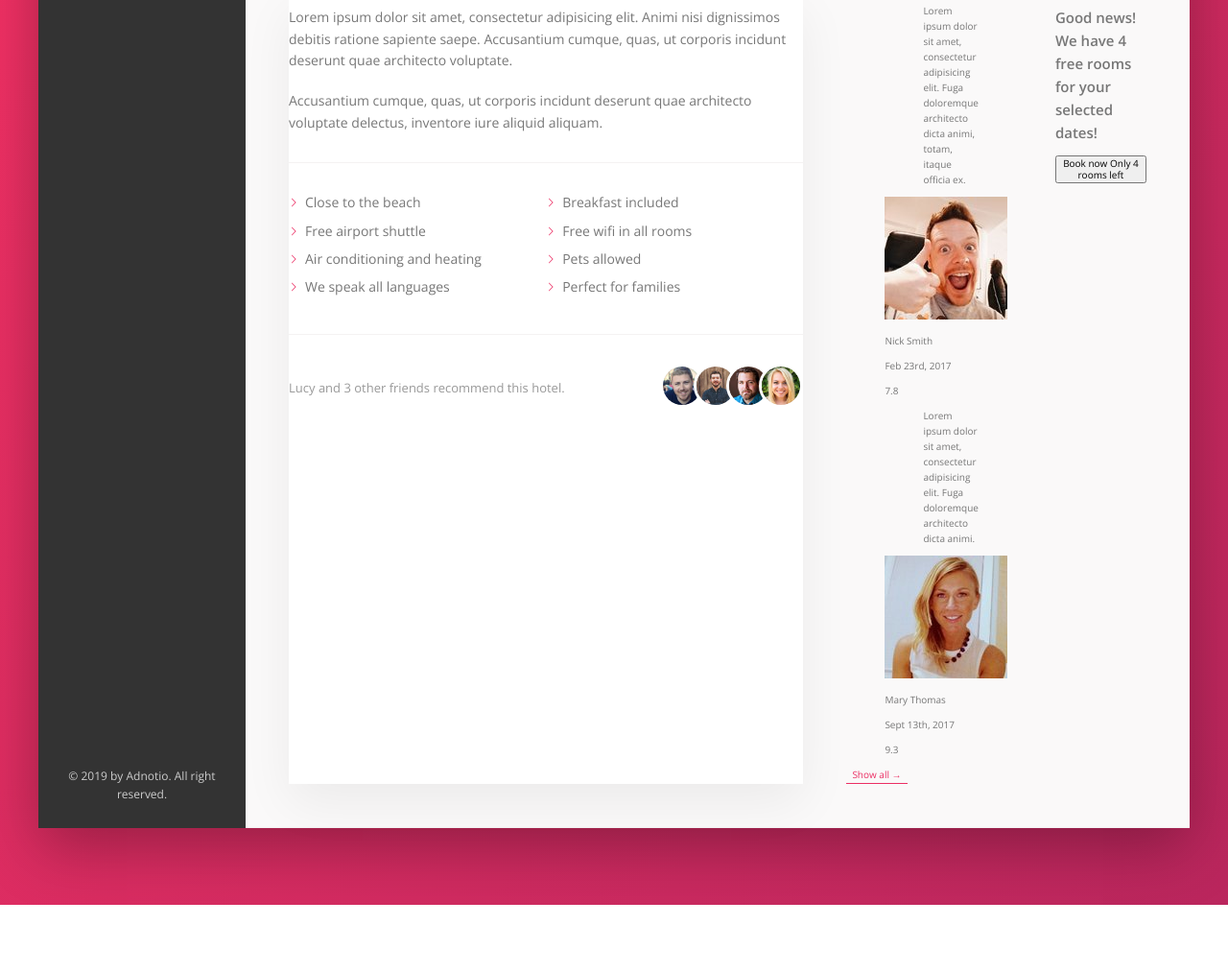
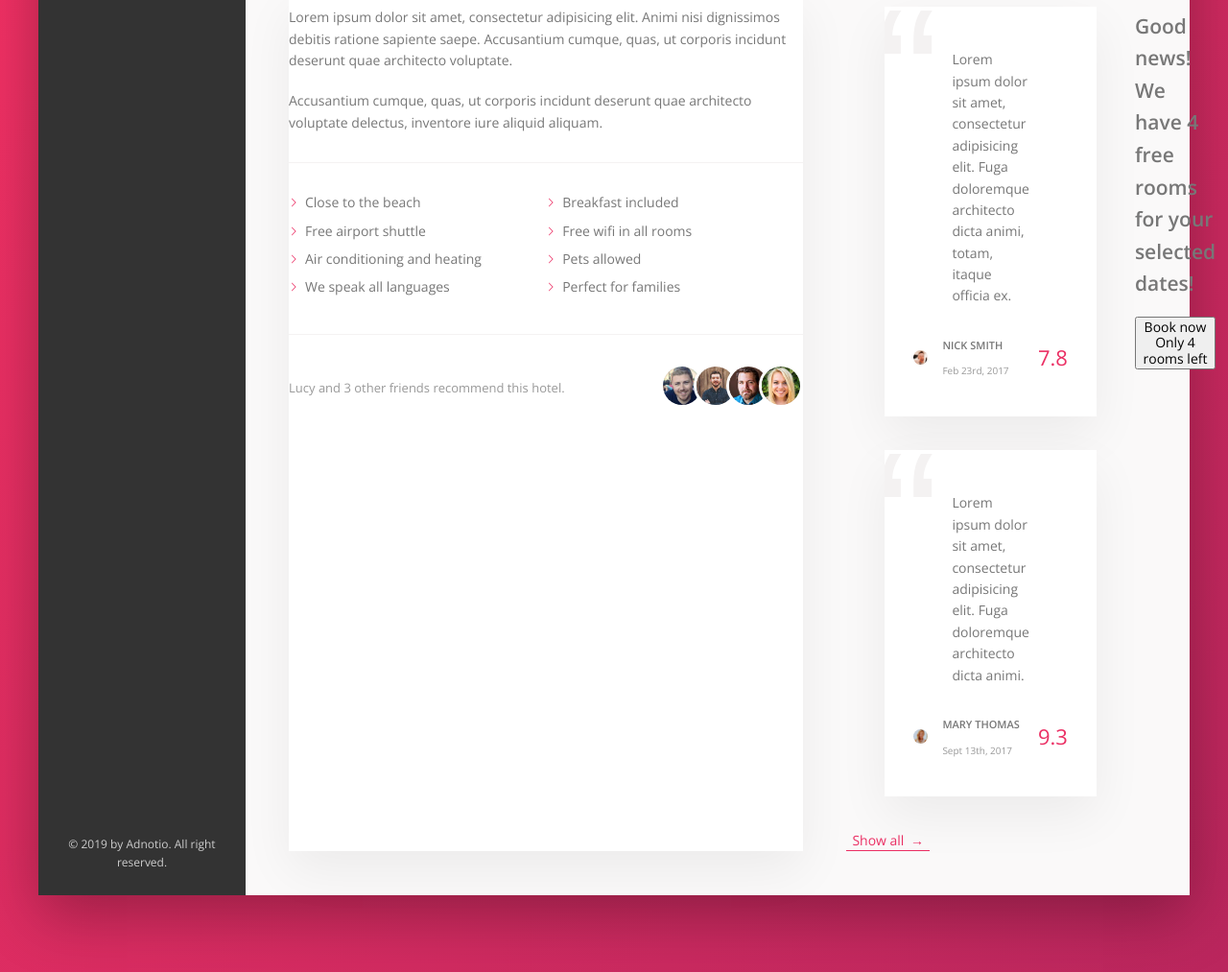
Before and after one commit to KrzysztofNyrek/Trillo, a website: page index.html in a window 1280 px wide. Shown: the part 684-1697 px from the top of the page at 96% size. Before the commit the page ends 1627 px from the top, so only its background shows below. Drawn offline with nearby package versions, Linux system fonts and the light colour scheme.

Commit message:
set review section display

```diff
--- a/sass/_components.scss
+++ b/sass/_components.scss
@@ -233,8 +233,17 @@
   cursor: pointer;
   transition: all .2s;
 
+  & span{
+    margin-left: 3px;
+    transition: margin-left .2s;
+  }
+
   &:hover{
     color: var(--color-GreyDark1);
+
+    span{
+      margin-left: 8px;
+    }
   }
   &:focus{
     outline: none;
@@ -316,3 +325,59 @@
     }
   }
 }
+
+.review{
+  background-color: #fff;
+  box-shadow: var(--shadow-light);
+  padding: 3rem;
+  margin-bottom: 3.5rem;
+  position: relative;
+  overflow: hidden;
+
+  &__text{
+    margin-bottom: 2rem;
+    z-index: 2;
+    position: relative;
+  }
+  &__user{
+    display: flex;
+    align-items: center;
+  }
+
+  &__photo{
+    height: 1.5rem;
+    width: 1.5rem;
+    border-radius: 50%;
+    margin-right: 1.5rem;
+  }
+  &__user-box{
+    margin-right: auto;
+  }
+  &__user-name{
+    font-size: 1.1rem;
+    font-weight: 600;
+    text-transform: uppercase;
+    margin-bottom: .4rem;
+  }
+  &__user-date{
+    font-size: 1rem;
+    color: var(--color-GreyDark3);
+  }
+  &__rating{
+    color: var(--color-primary);
+    font-size: 2.2rem;
+    font-weight: 300;
+  }
+
+  &::before{
+    content: "\201C";
+    position: absolute;
+    top: -2.75rem;
+    left: -1rem;
+    line-height: 1;
+    font-size: 20rem;
+    color: var(--color-GreyLight2);
+    font-family: sans-serif;
+    z-index: 1;
+  }
+}
```
Also changed, not shown: css/style.css.
